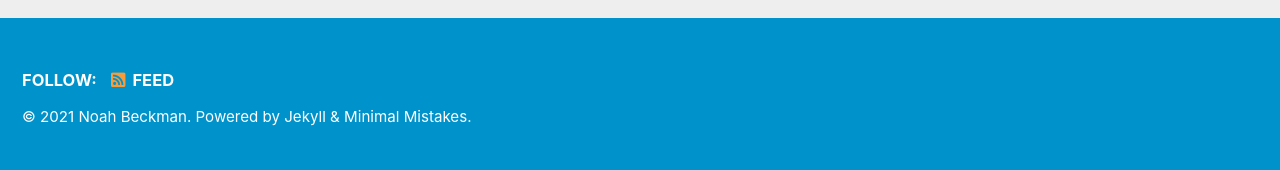
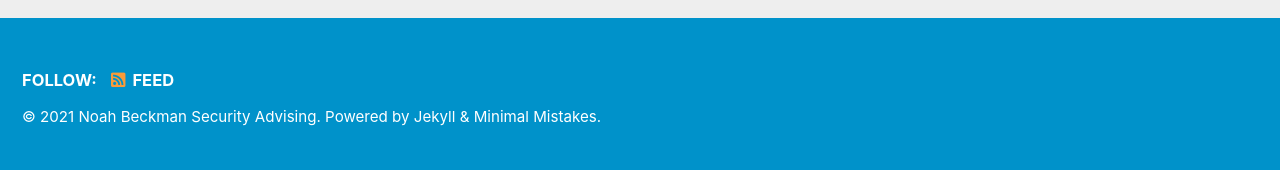
Before and after one commit to CyberM00se/Website, a Jekyll site: the page built from index.html, in a window 1280 px wide. Shown: the part 1020-1190 px from the top of the page. Built offline with Jekyll 4.4.1, drawn with Linux system fonts in a browser that asks for light colours; cached includes are drawn as plain includes; the list of posts is cut into pages by our own code.

Commit message:
Update _config.yml

```diff
--- a/_config.yml
+++ b/_config.yml
@@ -19,8 +19,8 @@ locale                   : "en-US"
 title                    : "Noah Beckman Security Advising"
 title_separator          : "-"
 subtitle                 : # site tagline that appears below site title in masthead
-name                     : "Noah Beckman"
-description              : "Technical and Physical Security advising to defend and protect your  buisness"
+name                     : # "Noah Beckman"
+description              : "Technical and Physical Security advising to defend and protect your buisness"
 url                      : "http://noahbeckman.com"
 baseurl                  : # the subpath of your site, e.g. "/blog"
 repository               : "mmistakes/minimal-mistakes"
```
